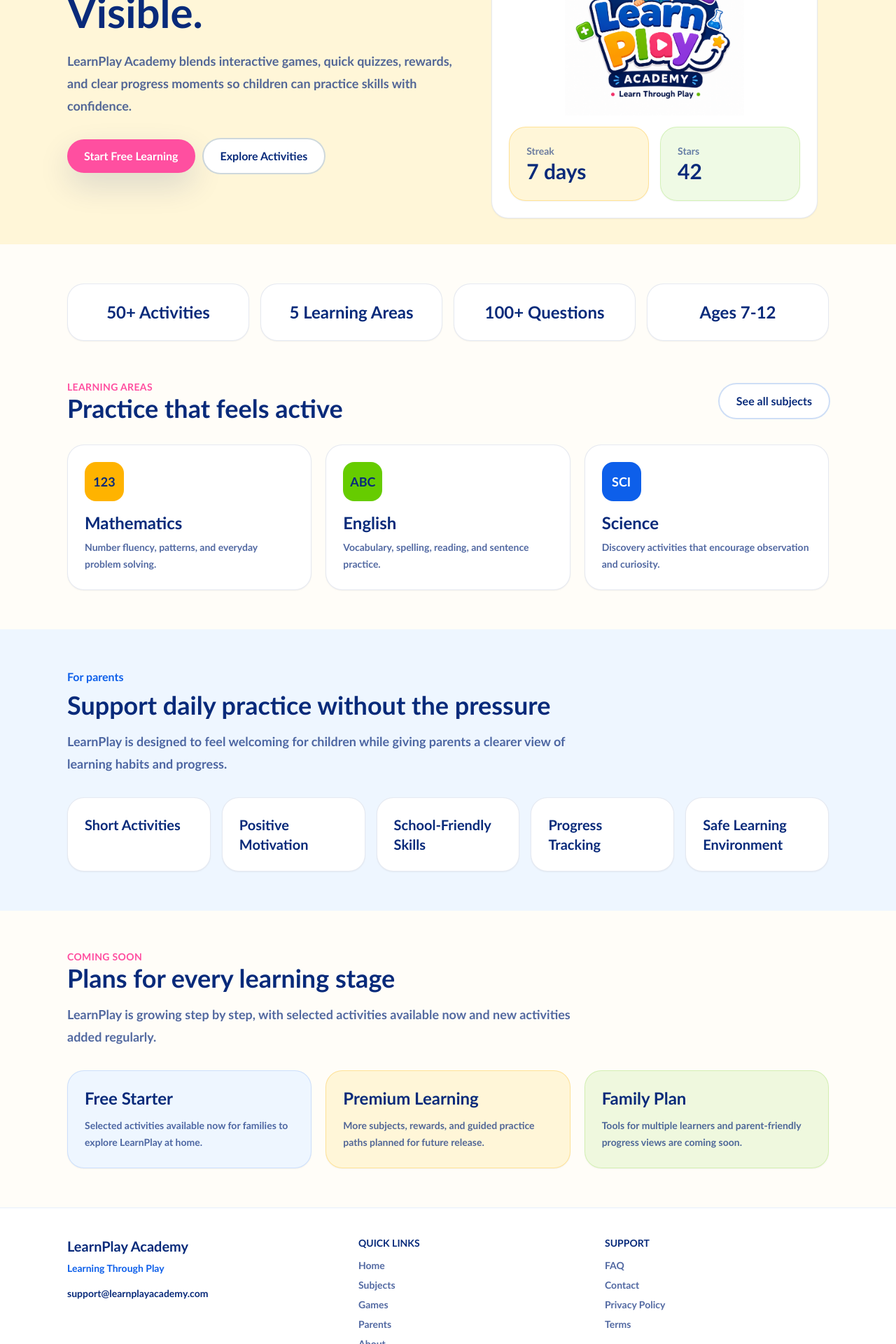
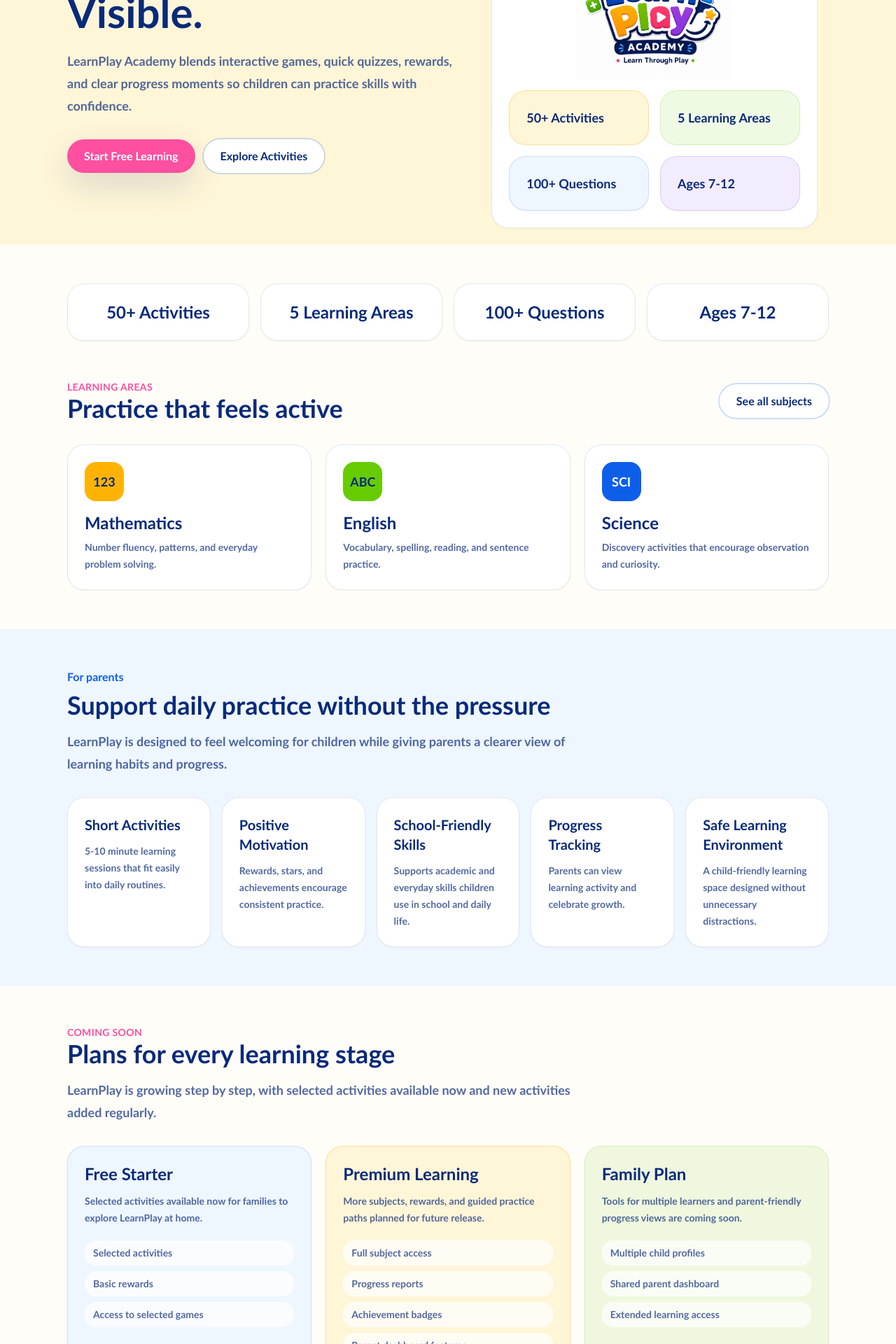
Before and after one commit to Trifarashi3fa/LearnPlayAcademy, a Next.js app: page / in a window 1280 px wide. Shown: the part 360-2280 px from the top of the page at 70% size. Built offline with nearby package versions, Linux system fonts and the light colour scheme.

Commit message:
Refine learning platform content

```diff
--- a/app/games/page.tsx
+++ b/app/games/page.tsx
@@ -21,7 +21,7 @@
     badge: "Playable",
     tone: "yellow" as const,
     href: "/games/math-quiz-battle",
-    actionLabel: "Start activity",
+    actionLabel: "Play Now",
   },
   {
     title: "English Word Builder",
@@ -30,7 +30,7 @@
     badge: "Playable",
     tone: "green" as const,
     href: "/games/word-builder",
-    actionLabel: "Start activity",
+    actionLabel: "Play Now",
   },
   {
     title: "Science Explorer",
@@ -40,7 +40,7 @@
     tone: "blue" as const,
     href: "/games#science-explorer",
     id: "science-explorer",
-    actionLabel: "Preview activity",
+    actionLabel: "Explore",
   },
   {
     title: "Bahasa Melayu Builder",
@@ -50,7 +50,7 @@
     tone: "purple" as const,
     href: "/games#bahasa-melayu-builder",
     id: "bahasa-melayu-builder",
-    actionLabel: "Preview activity",
+    actionLabel: "Explore",
   },
 ];
 
--- a/app/page.tsx
+++ b/app/page.tsx
@@ -45,28 +45,62 @@
   "Ages 7-12",
 ];
 
+const platformSnapshot = [
+  { label: "50+ Activities", tone: "yellow" as const },
+  { label: "5 Learning Areas", tone: "green" as const },
+  { label: "100+ Questions", tone: "blue" as const },
+  { label: "Ages 7-12", tone: "purple" as const },
+];
+
 const parentBenefits = [
-  "Short Activities",
-  "Positive Motivation",
-  "School-Friendly Skills",
-  "Progress Tracking",
-  "Safe Learning Environment",
+  {
+    title: "Short Activities",
+    copy: "5-10 minute learning sessions that fit easily into daily routines.",
+  },
+  {
+    title: "Positive Motivation",
+    copy: "Rewards, stars, and achievements encourage consistent practice.",
+  },
+  {
+    title: "School-Friendly Skills",
+    copy: "Supports academic and everyday skills children use in school and daily life.",
+  },
+  {
+    title: "Progress Tracking",
+    copy: "Parents can view learning activity and celebrate growth.",
+  },
+  {
+    title: "Safe Learning Environment",
+    copy: "A child-friendly learning space designed without unnecessary distractions.",
+  },
 ];
 
 const plans = [
   {
     title: "Free Starter",
     copy: "Selected activities available now for families to explore LearnPlay at home.",
+    items: ["Selected activities", "Basic rewards", "Access to selected games"],
     tone: "blue" as const,
   },
   {
     title: "Premium Learning",
     copy: "More subjects, rewards, and guided practice paths planned for future release.",
+    items: [
+      "Full subject access",
+      "Progress reports",
+      "Achievement badges",
+      "Parent dashboard features",
+    ],
     tone: "yellow" as const,
   },
   {
     title: "Family Plan",
     copy: "Tools for multiple learners and parent-friendly progress views are coming soon.",
+    items: [
+      "Multiple child profiles",
+      "Shared parent dashboard",
+      "Extended learning access",
+    ],
     tone: "green" as const,
   },
 ];
@@ -92,7 +126,7 @@
               </Button>
             </div>
           </div>
-          <div className="relative min-h-[390px]" aria-label="LearnPlay progress preview">
+          <div className="relative min-h-[430px]" aria-label="LearnPlay platform snapshot">
             <div className="absolute left-2 top-4 h-24 w-24 rounded-full bg-coral/80" />
             <div className="absolute right-0 top-12 h-24 w-24 rounded-3xl bg-mint" />
             <div className="absolute bottom-4 left-8 h-20 w-20 rounded-3xl bg-purple" />
@@ -102,18 +136,15 @@
                 alt="LearnPlay Academy child-friendly learning logo"
                 width={280}
                 height={280}
-                className="mx-auto h-52 w-52 object-contain sm:h-64 sm:w-64"
+                className="mx-auto h-48 w-48 object-contain sm:h-56 sm:w-56"
                 priority
               />
               <div className="mt-4 grid grid-cols-2 gap-4 text-left">
-                <Card tone="yellow" className="p-4">
-                  <p className="text-sm font-black text-ink/60">Streak</p>
-                  <p className="text-3xl font-black text-ink">7 days</p>
-                </Card>
-                <Card tone="green" className="p-4">
-                  <p className="text-sm font-black text-ink/60">Stars</p>
-                  <p className="text-3xl font-black text-ink">42</p>
-                </Card>
+                {platformSnapshot.map((item) => (
+                  <Card key={item.label} tone={item.tone} className="p-4">
+                    <p className="text-lg font-black text-ink">{item.label}</p>
+                  </Card>
+                ))}
               </div>
             </Card>
           </div>
@@ -161,8 +192,9 @@
           </div>
           <div className="mt-8 grid gap-4 sm:grid-cols-2 lg:grid-cols-5">
             {parentBenefits.map((benefit) => (
-              <Card key={benefit}>
-                <p className="text-xl font-black text-ink">{benefit}</p>
+              <Card key={benefit.title}>
+                <h3 className="text-xl font-black text-ink">{benefit.title}</h3>
+                <p className={`mt-3 ${typography.small}`}>{benefit.copy}</p>
               </Card>
             ))}
           </div>
@@ -183,6 +215,13 @@
             <Card key={plan.title} tone={plan.tone}>
               <h3 className={typography.h3}>{plan.title}</h3>
               <p className={`mt-3 ${typography.small}`}>{plan.copy}</p>
+              <ul className="mt-5 space-y-2 text-sm font-black text-ink/70">
+                {plan.items.map((item) => (
+                  <li key={item} className="rounded-2xl bg-white/70 px-3 py-2">
+                    {item}
+                  </li>
+                ))}
+              </ul>
             </Card>
           ))}
         </div>
--- a/app/parents/page.tsx
+++ b/app/parents/page.tsx
@@ -44,29 +44,28 @@
 
 const faqs = [
   {
-    question: "What age range is LearnPlay Academy for?",
-    answer:
-      "LearnPlay Academy is designed for children aged 7 to 12, with short activities and friendly language for primary-school learners.",
+    question: "What age is LearnPlay Academy for?",
+    answer: "LearnPlay Academy is designed for children aged 7-12.",
   },
   {
-    question: "Does LearnPlay support school learning?",
+    question: "Is this aligned with school learning?",
     answer:
-      "Yes. Activities focus on school-friendly skills such as mathematics, English, science, Bahasa Melayu, critical thinking, and life skills. We do not claim official curriculum approval.",
+      "The activities support foundational academic and life skills commonly developed during primary education.",
   },
   {
-    question: "Do parents need to supervise every activity?",
+    question: "Do children need supervision?",
     answer:
-      "Younger children may benefit from help getting started, but activities are designed to be simple enough for children to use with light supervision.",
+      "Most activities are simple enough for children to complete independently, but parents can support younger learners when needed.",
   },
   {
     question: "How long are the activities?",
     answer:
-      "Activities are intentionally short so children can practice in focused sessions after school, on weekends, or during learning breaks.",
+      "Most activities are designed to be short and focused, usually around 5-10 minutes.",
   },
   {
-    question: "Will there be premium plans later?",
+    question: "Will there be premium plans?",
     answer:
-      "Yes. Future plans may include more activities, richer progress tools, and family features. Selected activities are available now while LearnPlay grows.",
+      "Yes. LearnPlay Academy can support free and premium learning access as the platform grows.",
   },
 ];
 
--- a/app/subjects/page.tsx
+++ b/app/subjects/page.tsx
@@ -17,42 +17,42 @@
   {
     title: "Mathematics",
     description:
-      "Build number confidence with addition, subtraction, patterns, and everyday problem solving.",
+      "Develop number sense, problem-solving skills, patterns, measurement, and logical reasoning through interactive activities.",
     icon: "123",
     tone: "yellow" as const,
   },
   {
     title: "English",
     description:
-      "Practice vocabulary, spelling, reading, and sentence skills through short activities.",
+      "Build reading comprehension, vocabulary, grammar, spelling, and communication skills through engaging exercises.",
     icon: "ABC",
     tone: "green" as const,
   },
   {
     title: "Science",
     description:
-      "Explore living things, space, materials, experiments, and the world around us.",
+      "Explore living things, Earth science, experiments, space, and scientific thinking through discovery-based learning.",
     icon: "SCI",
     tone: "blue" as const,
   },
   {
     title: "Bahasa Melayu",
     description:
-      "Strengthen word recognition, spelling, basic grammar, and everyday language confidence.",
+      "Improve vocabulary, reading, comprehension, grammar, and communication skills aligned with primary learning needs.",
     icon: "BM",
     tone: "purple" as const,
   },
   {
     title: "Critical Thinking",
     description:
-      "Strengthen logic, memory, planning, pattern spotting, and puzzle-solving habits.",
+      "Strengthen logic, memory, reasoning, creativity, and problem-solving skills through puzzles and challenges.",
     icon: "WHY",
     tone: "pink" as const,
   },
   {
     title: "Life Skills",
     description:
-      "Learn helpful habits, kindness, money basics, safety awareness, and practical choices.",
+      "Develop confidence, responsibility, communication, emotional awareness, safety knowledge, and financial literacy.",
     icon: "LIFE",
     tone: "purple" as const,
   },
```
